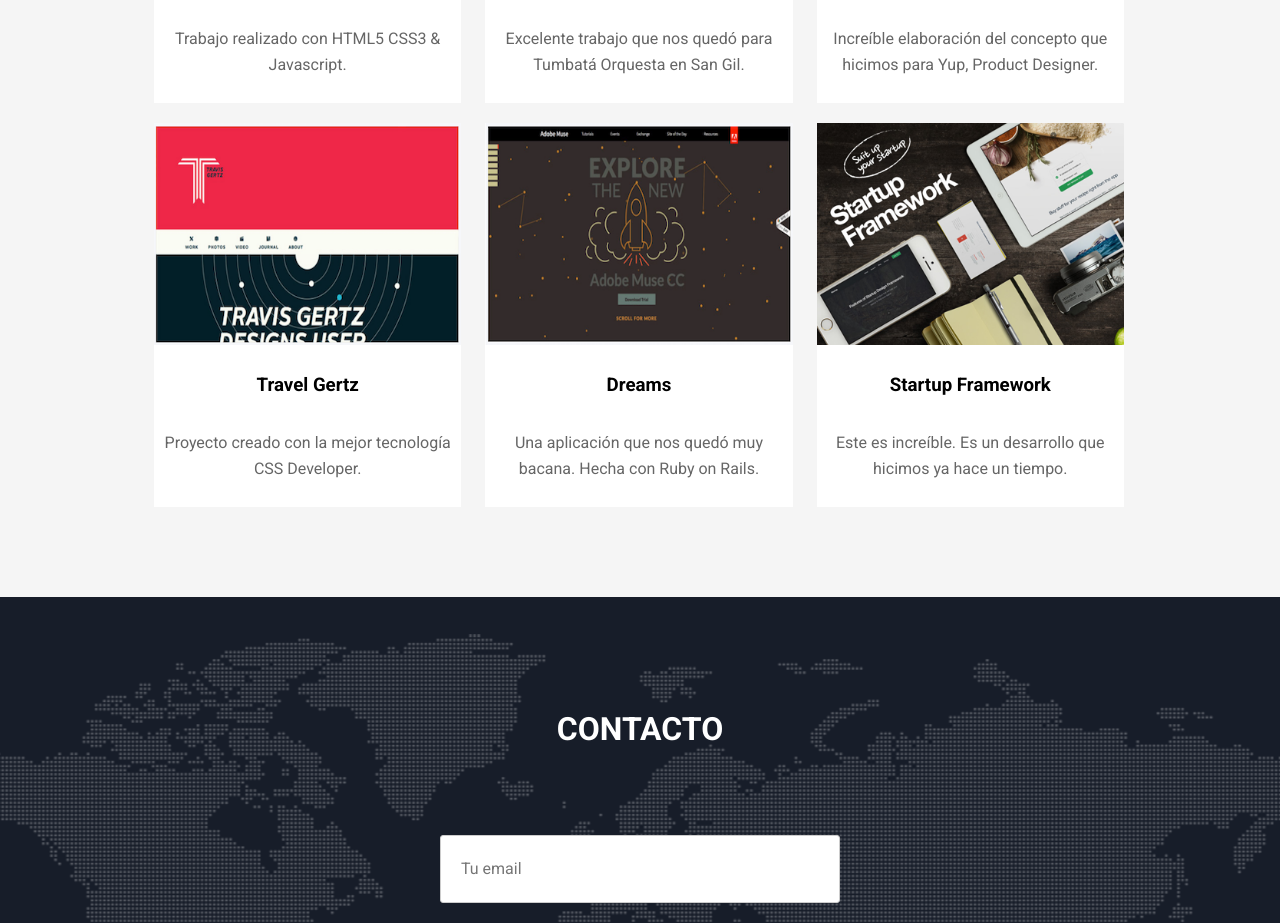
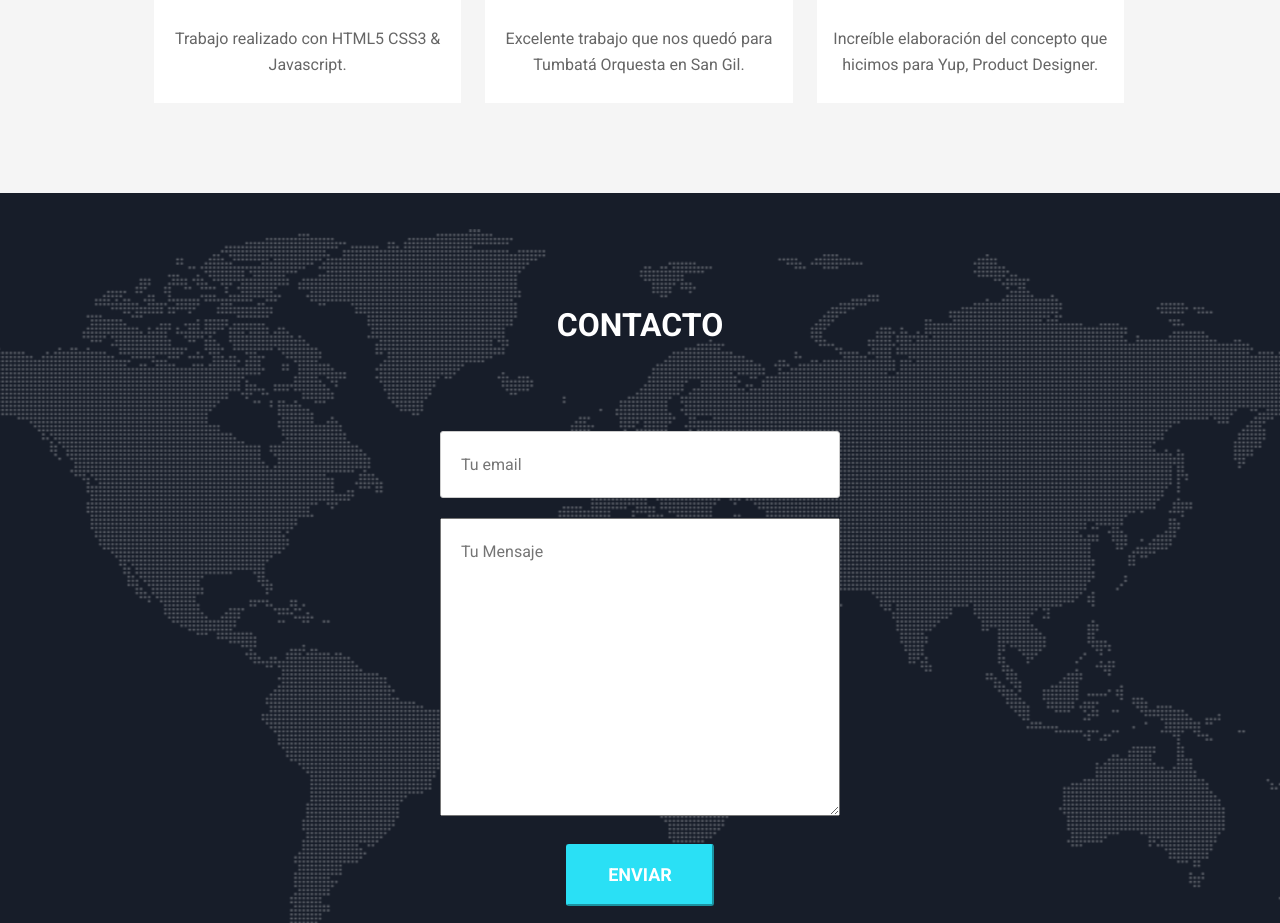
Before and after one commit to Jhonarias13/studiodev, a plain HTML site: page index.html in a window 1280 px wide. Shown: the part 2543-3466 px from the top of the page. Drawn offline with nearby package versions, Linux system fonts and the light colour scheme; files whose address does not match are found by name.

Commit message:
update index.html

```diff
--- a/index.html
+++ b/index.html
@@ -83,22 +83,6 @@
 				<h3>Product Designer</h3>
 				<p>Increíble elaboración del concepto que hicimos para Yup, Product Designer.</p>
 			</div>
-			<div class="box">
-				<img src="images/portafolio/escape.png" alt="Escape">
-				<h3>Travel Gertz</h3>
-				<p>Proyecto creado con la mejor tecnología CSS Developer.</p>
-			</div>
-			<div class="box">
-				<img src="images/portafolio/dreams.png" alt="Dreams">
-				<h3>Dreams</h3>
-				<p>Una aplicación que nos quedó muy bacana. Hecha con Ruby on Rails.</p>
-			</div>
-			<div class="box">
-				<img src="images/portafolio/startup-framework.png" alt="StartupFramework">
-				<h3>Startup Framework</h3>
-				<p>Este es increíble. Es un desarrollo que hicimos ya hace un tiempo.</p>
-			</div>
-
 		</div>
 
 
```
